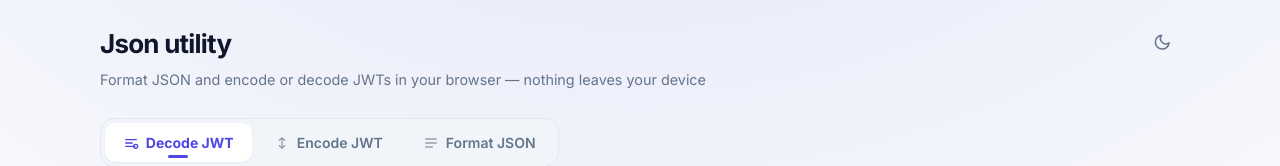
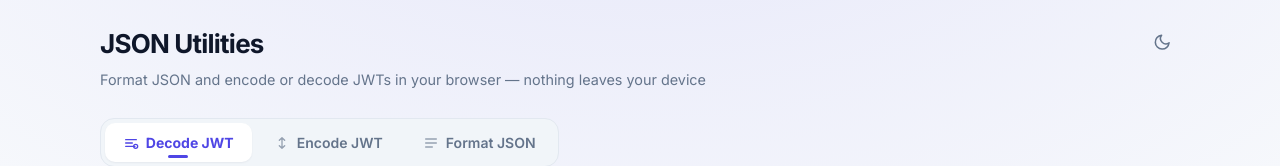
Before and after one commit to bijaybhandari1989/json-utility, a Nuxt app: page / in a window 1280 px wide. Shown: the top 166 px of the page. Built offline with nearby package versions, Linux system fonts and the light colour scheme.

Commit message:
Rename product branding to JSON Utilities.

```diff
--- a/app/components/AppTabBar.vue
+++ b/app/components/AppTabBar.vue
@@ -23,7 +23,7 @@ function selectTab(id: AppTab) {
 </script>
 
 <template>
-  <nav class="tab-bar" role="tablist" aria-label="Json utility tools">
+  <nav class="tab-bar" role="tablist" aria-label="JSON Utilities tools">
     <button
       v-for="tab in tabs"
       :key="tab.id"
--- a/app/pages/index.vue
+++ b/app/pages/index.vue
@@ -7,7 +7,7 @@ const { activeTab } = useJwtWorkbench()
     <div class="shell-inner">
       <header class="shell-header">
         <div class="shell-brand">
-          <h1>Json utility</h1>
+          <h1>JSON Utilities</h1>
           <p>Format JSON and encode or decode JWTs in your browser — nothing leaves your device</p>
         </div>
         <ThemeToggle />
--- a/nuxt.config.ts
+++ b/nuxt.config.ts
@@ -12,12 +12,12 @@ export default defineNuxtConfig({
   },
   app: {
     head: {
-      title: 'Json utility',
+      title: 'JSON Utilities',
       meta: [
         {
           name: 'description',
           content:
-            'Client-side JSON utility: format and explore JSON, encode and decode JWTs (HS256 and RS256).',
+            'Client-side JSON Utilities: format and explore JSON, encode and decode JWTs (HS256 and RS256).',
         },
       ],
       link: [
--- a/package.json
+++ b/package.json
@@ -1,7 +1,7 @@
 {
   "name": "json-utility",
   "version": "1.0.0",
-  "description": "Client-side JSON utility: format JSON and encode or decode JWTs.",
+  "description": "Client-side JSON Utilities: format JSON and encode or decode JWTs.",
   "license": "Apache-2.0",
   "type": "module",
   "private": true,
```
Also changed, not shown: public/favicon.svg, 1 other file (tests, documents, lock files or other folders).
